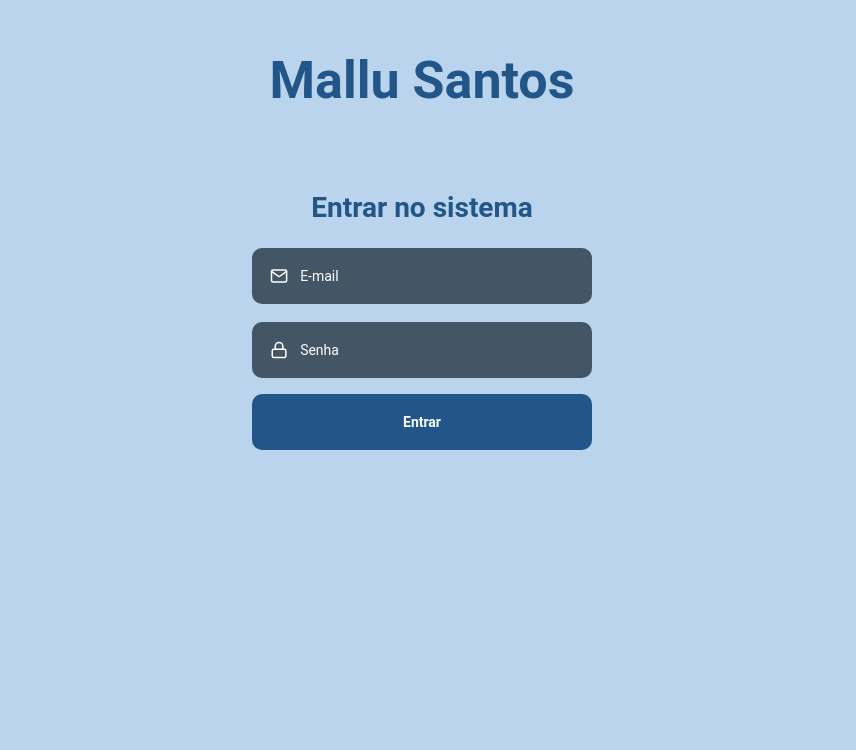
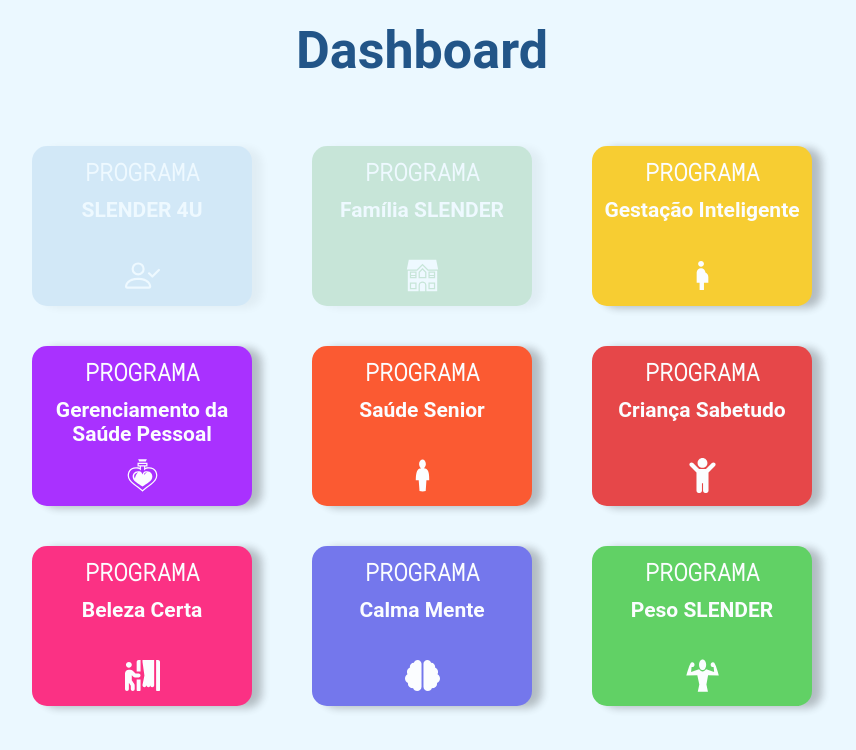
Before and after one commit to paolorampazzo/medica, a React (Create React App) app: page /dashboard in a window 1280 px wide. Shown: the top 750 px of the page, without its empty margins (218-1074 px from the left). Built offline with nearby package versions, Linux system fonts and the light colour scheme; sample sign-in values are in the browser's storage.

Commit message:
First dashboard

```diff
--- a/package.json
+++ b/package.json
@@ -54,6 +54,7 @@
     ]
   },
   "devDependencies": {
+    "@types/react-router-dom": "^5.1.5",
     "@types/styled-components": "^5.1.0",
     "@types/uuidv4": "^5.0.0",
     "eslint-config-prettier": "^6.11.0",
--- a/public/index.html
+++ b/public/index.html
@@ -8,10 +8,19 @@
       href="https://fonts.googleapis.com/css2?family=Montserrat&display=swap"
       rel="stylesheet"
     />
+    <link
+      href="https://fonts.googleapis.com/css2?family=Montserrat:wght@200&display=swap"
+      rel="stylesheet"
+    />
 
     <title>Mallu Santos</title>
     <link
       href="https://fonts.googleapis.com/css2?family=Montserrat&display=swap"
+      rel="stylesheet"
+    />
+
+    <link
+      href="https://fonts.googleapis.com/css2?family=Montserrat:wght@200&family=Roboto+Mono:wght@200&display=swap"
       rel="stylesheet"
     />
   </head>
--- a/src/App.tsx
+++ b/src/App.tsx
@@ -1,20 +1,22 @@
 import React from 'react';
 
 // import { Container } from './styles';
-import SignIn from './pages/SignIn';
+import { BrowserRouter as Router } from 'react-router-dom';
 
 import GlobalStyle from './styles/global';
 
 import AppProvider from './context';
 
+import Routes from './routes';
+
 const App: React.FC = () => (
-  <>
+  <Router>
     <AppProvider>
-      <SignIn />
+      <Routes />
     </AppProvider>
 
     <GlobalStyle />
-  </>
+  </Router>
 );
 
 export default App;
--- /dev/null
+++ b/src/pages/Dashboard/index.tsx
@@ -0,0 +1,85 @@
+import React from 'react';
+import { BsPersonCheck } from 'react-icons/bs';
+import {
+  GiFamilyHouse,
+  GiHealthPotion,
+  GiPerson,
+  GiStrong,
+} from 'react-icons/gi';
+import { MdPregnantWoman } from 'react-icons/md';
+import { FaChild, FaPersonBooth, FaBrain } from 'react-icons/fa';
+import {
+  Container,
+  Header,
+  Content,
+  Grid,
+  Row,
+  Product,
+  Head,
+  Title,
+} from './styles';
+
+const Dashboard: React.FC = () => {
+  return (
+    <Container>
+      <Content>
+        <Header>Dashboard</Header>
+        <Grid>
+          <Row>
+            <Product color="#4A91D0" disabled>
+              <Head>PROGRAMA</Head>
+              <Title>SLENDER 4U</Title>
+              <BsPersonCheck color="#fff" size={35} />
+            </Product>
+            <Product color="#008000" disabled>
+              <Head>PROGRAMA</Head>
+              <Title>Família SLENDER</Title>
+              <GiFamilyHouse color="#fff" size={35} />
+            </Product>
+            <Product color="#FAC300">
+              <Head>PROGRAMA</Head>
+              <Title>Gestação Inteligente</Title>
+              <MdPregnantWoman color="#fff" size={35} />
+            </Product>
+          </Row>
+          <Row>
+            <Product color="#9900FF">
+              <Head>PROGRAMA</Head>
+              <Title>Gerenciamento da Saúde Pessoal</Title>
+              <GiHealthPotion color="#fff" size={35} />
+            </Product>
+            <Product color="#FF3300">
+              <Head>PROGRAMA</Head>
+              <Title>Saúde Senior</Title>
+              <GiPerson color="#fff" size={35} />
+            </Product>
+            <Product color="#E51C1C">
+              <Head>PROGRAMA</Head>
+              <Title>Criança Sabetudo</Title>
+              <FaChild color="#fff" size={35} />
+            </Product>
+          </Row>
+          <Row>
+            <Product color="#FF0066">
+              <Head>PROGRAMA</Head>
+              <Title>Beleza Certa</Title>
+              <FaPersonBooth color="#fff" size={35} />
+            </Product>
+            <Product color="#5757E8">
+              <Head>PROGRAMA</Head>
+              <Title>Calma Mente</Title>
+              <FaBrain color="#fff" size={35} />
+            </Product>
+            <Product color="#3FC83F">
+              <Head>PROGRAMA</Head>
+              <Title>Peso SLENDER</Title>
+              <GiStrong color="#fff" size={35} />
+            </Product>
+          </Row>
+        </Grid>
+      </Content>
+    </Container>
+  );
+};
+
+export default Dashboard;
--- /dev/null
+++ b/src/pages/Dashboard/styles.ts
@@ -0,0 +1,162 @@
+import styled from 'styled-components';
+import { shade } from 'polished';
+
+interface Props {
+  disabled?: any;
+  color?: any;
+  type?: any;
+}
+
+export const Container = styled.div`
+  height: 100vh;
+
+  display: flex;
+  flex-direction: column;
+  align-items: center;
+
+  width: 100%;
+  background: #ebf8ff;
+`;
+
+export const Header = styled.h1`
+  font-family: 'Roboto' sans-serif;
+  font-size: 52px;
+  color: #225588;
+  margin-top: 20px;
+`;
+
+export const Input = styled.div`
+  display: flex;
+  flex-direction: row;
+  align-items: center;
+
+  background: #445566;
+  border-radius: 10px;
+  border: 2px solid #445566;
+  color: #fff;
+
+  padding: 16px;
+  width: 100%;
+
+  & + div {
+    margin-top: 18px;
+  }
+`;
+
+export const Content = styled.div`
+  width: 100%;
+  max-width: 1100px;
+
+  display: flex;
+  flex-direction: column;
+  align-items: center;
+
+  height: 100%;
+  form {
+    margin: 80px 0;
+    width: 340px;
+    text-align: center;
+
+    h1 {
+      margin-bottom: 24px;
+      color: #225588;
+    }
+
+    input {
+      background: transparent;
+      /* border-radius: 10px; */
+      border: 2px solid #445566;
+      color: #fff;
+
+      margin-left: 10px;
+      /* padding: 16px; */
+      width: 100%;
+
+      & + input {
+        margin-top: 8px;
+      }
+
+      ::placeholder {
+        color: #fff;
+      }
+    }
+
+    button {
+      background: #225588;
+      height: 56px;
+      border-radius: 10px;
+      border: 0;
+      padding: 0 16px;
+      color: #fff;
+      width: 100%;
+
+      font-weight: bold;
+
+      margin-top: 16px;
+      transition: background-color 0.2;
+
+      &:hover {
+        background: ${shade(0.2, '#225588')};
+      }
+    }
+  }
+`;
+
+export const Grid = styled.div`
+  display: flex;
+  flex-direction: column;
+  justify-content: center;
+  align-items: center;
+
+  height: 80%;
+  width: 100%;
+  margin: 25px auto;
+`;
+
+export const Row = styled.div`
+  height: 200px;
+  width: 100%;
+
+  display: flex;
+
+  flex-direction: row;
+
+  justify-content: center;
+
+  align-items: center;
+`;
+
+export const Product = styled.div<Props>`
+  width: 20%;
+  height: 80%;
+  border-radius: 15px;
+  opacity: ${(props) => (props.disabled ? '0.15' : '0.8')};
+  margin: 30px;
+  box-shadow: 10px 2px 8px rgba(0, 0, 0, 0.3);
+
+  background: ${(props) => props.color};
+
+  display: flex;
+  flex-direction: column;
+  align-items: center;
+  justify-content: flex-start;
+
+  cursor: ${(props) => (props.disabled ? 'default' : 'pointer')};
+`;
+
+export const Head = styled.h1`
+  color: #fff;
+  font-size: 24px;
+  font-family: 'Roboto Mono', monospace;
+  margin-top: 10px;
+`;
+
+export const Title = styled.h2`
+  color: #fff;
+  margin-top: 10px;
+  height: 40px;
+
+  margin-bottom: 20px;
+
+  text-align: center;
+`;
--- a/src/pages/SignIn/index.tsx
+++ b/src/pages/SignIn/index.tsx
@@ -1,11 +1,13 @@
 import React, { useState, useCallback } from 'react';
 import { uuid } from 'uuidv4';
+import { useHistory } from 'react-router-dom';
 import { FiMail, FiLock } from 'react-icons/fi';
 import { useToast } from '../../context/ToastContext';
 import { Container, Header, Content, Input } from './styles';
 import { useAuth } from '../../context/AuthContext';
 
 const SignIn: React.FC = () => {
+  const history = useHistory();
   const { signIn } = useAuth();
   const { addToast, removeToast } = useToast();
 
@@ -27,6 +29,8 @@ const SignIn: React.FC = () => {
           title: 'Carregando',
           description: '',
         });
+
+        history.push('/dashboard');
 
         setTimeout(() => {
           removeToast(id);
--- /dev/null
+++ b/src/routes/Route.tsx
@@ -0,0 +1,41 @@
+import React from 'react';
+import {
+  RouteProps as ReactDOMRouteProps,
+  Route as ReactDOMRoute,
+  Redirect,
+} from 'react-router-dom';
+
+import { useAuth } from '../context/AuthContext';
+
+interface RouteProps extends ReactDOMRouteProps {
+  isPrivate?: boolean;
+  component: React.ComponentType;
+}
+
+const Route: React.FC<RouteProps> = ({
+  isPrivate = false,
+  component: Component,
+  ...rest
+}) => {
+  const { user } = useAuth();
+
+  return (
+    <ReactDOMRoute
+      {...rest}
+      render={({ location }) => {
+        return isPrivate === !!user ? (
+          <Component />
+        ) : (
+          <Redirect
+            to={{
+              pathname: isPrivate ? '/' : '/dashboard',
+              state: { from: location },
+            }}
+          />
+        );
+      }}
+    />
+  );
+};
+
+export default Route;
--- /dev/null
+++ b/src/routes/index.tsx
@@ -0,0 +1,15 @@
+import React from 'react';
+import { Switch } from 'react-router-dom';
+
+import Route from './Route';
+import SignIn from '../pages/SignIn';
+import Dashboard from '../pages/Dashboard';
+
+const Routes: React.FC = () => (
+  <Switch>
+    <Route path="/" exact component={SignIn} />
+    <Route path="/dashboard" exact component={Dashboard} isPrivate />
+  </Switch>
+);
+
+export default Routes;
```
Also changed, not shown: 16 other files (tests, documents, lock files or other folders).
